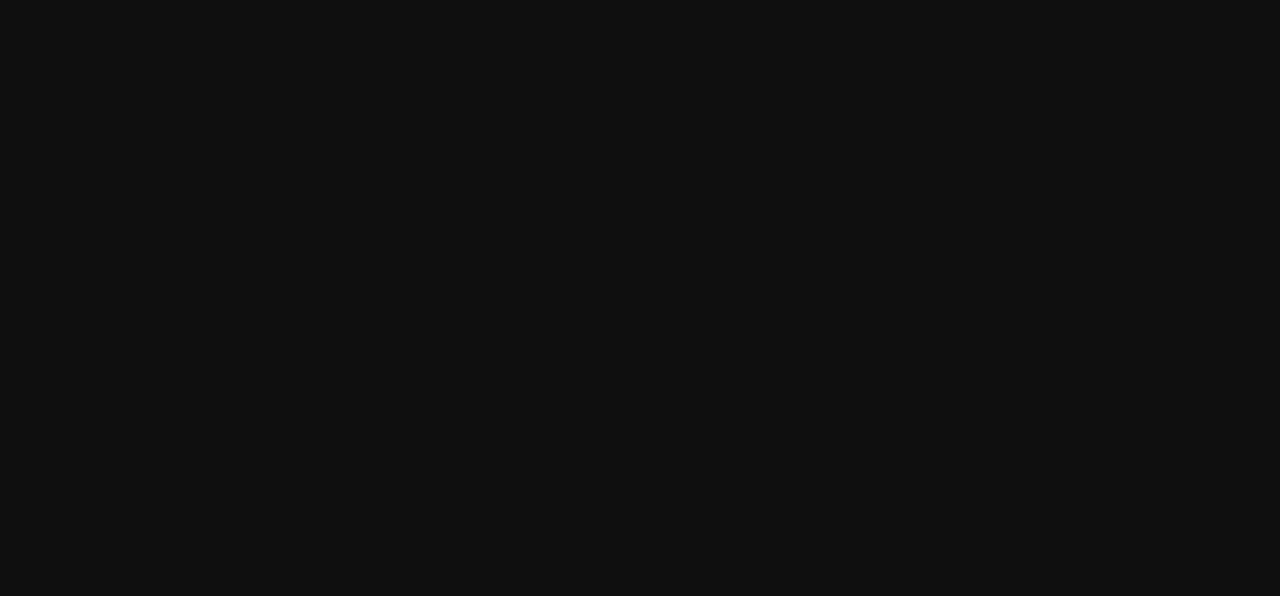
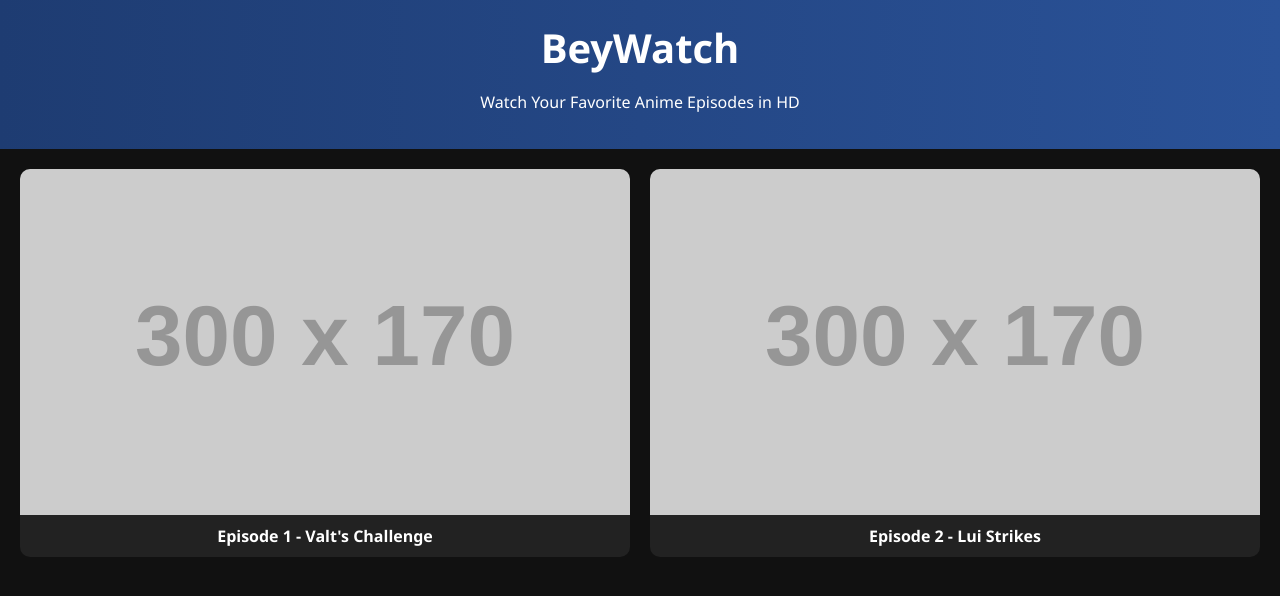
Before and after one commit to BrutalBlack/Episode-Library-, a plain HTML site: page index.html in a window 1280 px wide. Drawn offline with Linux system fonts and the light colour scheme; placeholder pictures from the web are drawn by us.

Commit message:
Update index.html

```diff
--- a/index.html
+++ b/index.html
@@ -3,21 +3,69 @@
 <head>
   <meta charset="UTF-8" />
   <meta name="viewport" content="width=device-width, initial-scale=1.0"/>
-  <meta name="6a97888e-site-verification" content="4c861e73b6b6558fc5b91dc1c8225650">
-  <title>Anime Episodes</title>
+  <title>BeyWatch - Watch Anime Episodes Free</title>
   <style>
     body {
       margin: 0;
-      font-family: Arial, sans-serif;
+      font-family: 'Segoe UI', sans-serif;
       background: #111;
       color: white;
+    }
+    header {
+      background: linear-gradient(to right, #1e3c72, #2a5298);
+      padding: 20px;
       text-align: center;
     }
-    #player {
-      margin-top: 50px;
-      width: 90%;
-      max-width: 800px;
-      height: 450px;
+    header h1 {
+      margin: 0;
+      font-size: 2.5em;
+    }
+    .episode-grid {
+      display: grid;
+      grid-template-columns: repeat(auto-fit, minmax(180px, 1fr));
+      gap: 20px;
+      padding: 20px;
+    }
+    .episode-card {
+      background: #222;
+      border-radius: 10px;
+      overflow: hidden;
+      transition: transform 0.2s;
+      cursor: pointer;
+      text-align: center;
+    }
+    .episode-card:hover {
+      transform: scale(1.03);
+    }
+    .episode-card img {
+      width: 100%;
+      height: auto;
+      display: block;
+    }
+    .episode-title {
+      padding: 10px;
+      font-weight: bold;
     }
   </style>
 </head>
+<body>
+
+  <header>
+    <h1>BeyWatch</h1>
+    <p>Watch Your Favorite Anime Episodes in HD</p>
+  </header>
+
+  <div class="episode-grid">
+    <div class="episode-card" onclick="location.href='ep1.html'">
+      <img src="https://via.placeholder.com/300x170?text=Episode+1" alt="Episode 1 Thumbnail">
+      <div class="episode-title">Episode 1 - Valt's Challenge</div>
+    </div>
+    <div class="episode-card" onclick="location.href='ep2.html'">
+      <img src="https://via.placeholder.com/300x170?text=Episode+2" alt="Episode 2 Thumbnail">
+      <div class="episode-title">Episode 2 - Lui Strikes</div>
+    </div>
+    <!-- Add more episodes here -->
+  </div>
+
+</body>
+</html>
```
